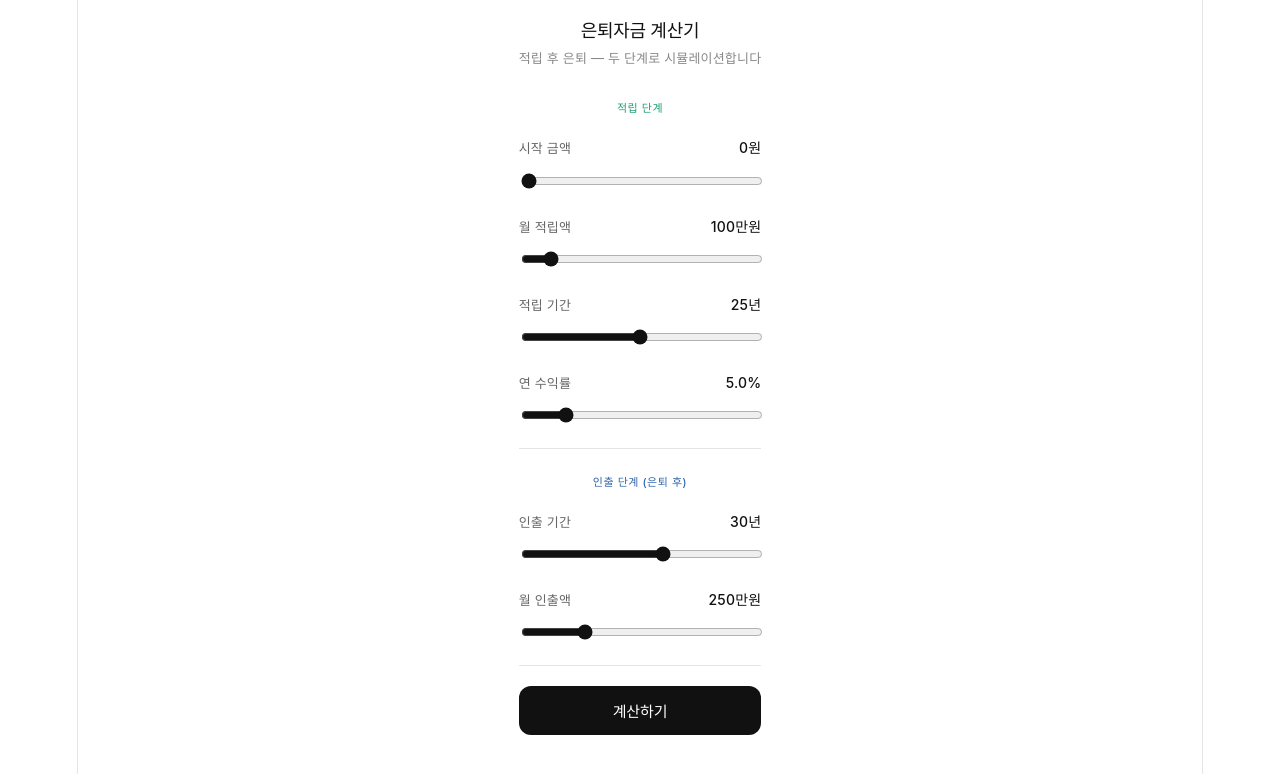
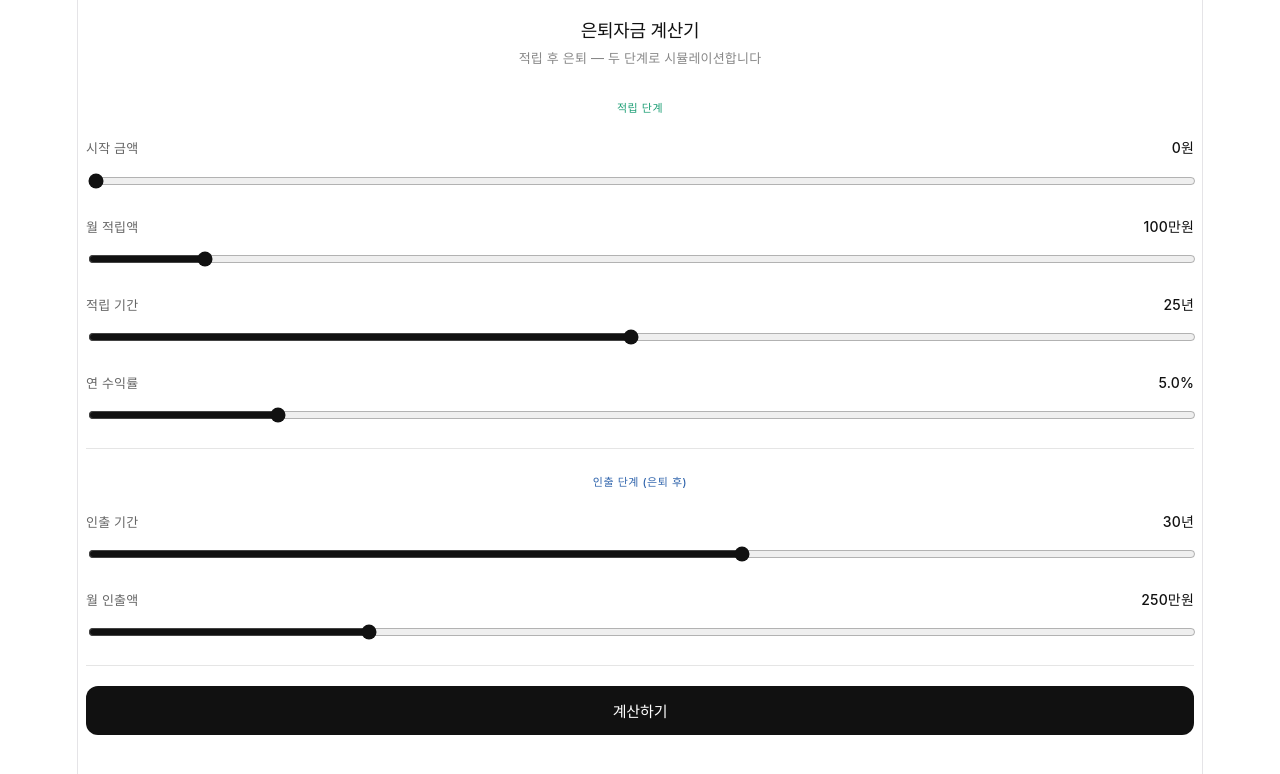
Before and after one commit to danieeeeeeeeeeeeeel/Retirement-fund-calculator, a React (Vite) app: page / in a window 1280 px wide. Shown: the top 774 px of the page. Built offline with nearby package versions, Linux system fonts and the light colour scheme.

Commit message:
something change

```diff
--- a/src/App.jsx
+++ b/src/App.jsx
@@ -135,7 +135,7 @@ export default function RetirementCalculator() {
   };
 
   return (
-    <div style={{ padding: "20px 8px 40px", maxWidth: 600, margin: "0 auto", fontFamily: "-apple-system, 'Apple SD Gothic Neo', sans-serif", background: "#ffffff", color: "#111111", minHeight: "100vh" }}>
+    <div style={{ padding: "20px 8px 40px", maxWidth: "100%", margin: 0, fontFamily: "-apple-system, 'Apple SD Gothic Neo', sans-serif", background: "#ffffff", color: "#111111", minHeight: "100vh" }}>
       <h2 style={{ fontSize: 18, fontWeight: 500, marginBottom: 4, color: "#111" }}>은퇴자금 계산기</h2>
       <p style={{ fontSize: 13, color: "#888", marginBottom: 24 }}>적립 후 은퇴 — 두 단계로 시뮬레이션합니다</p>
 
```
